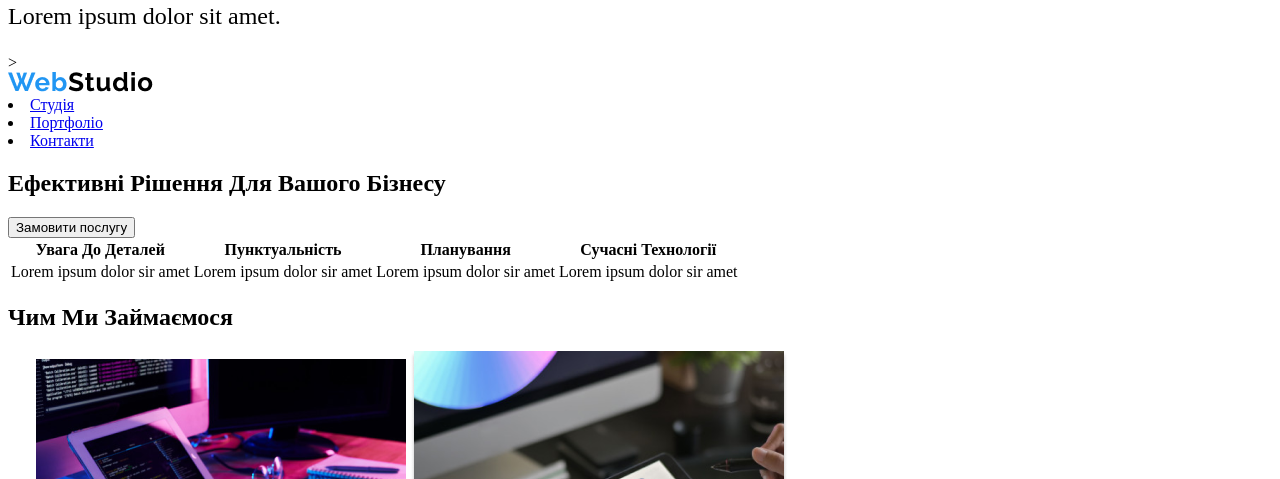
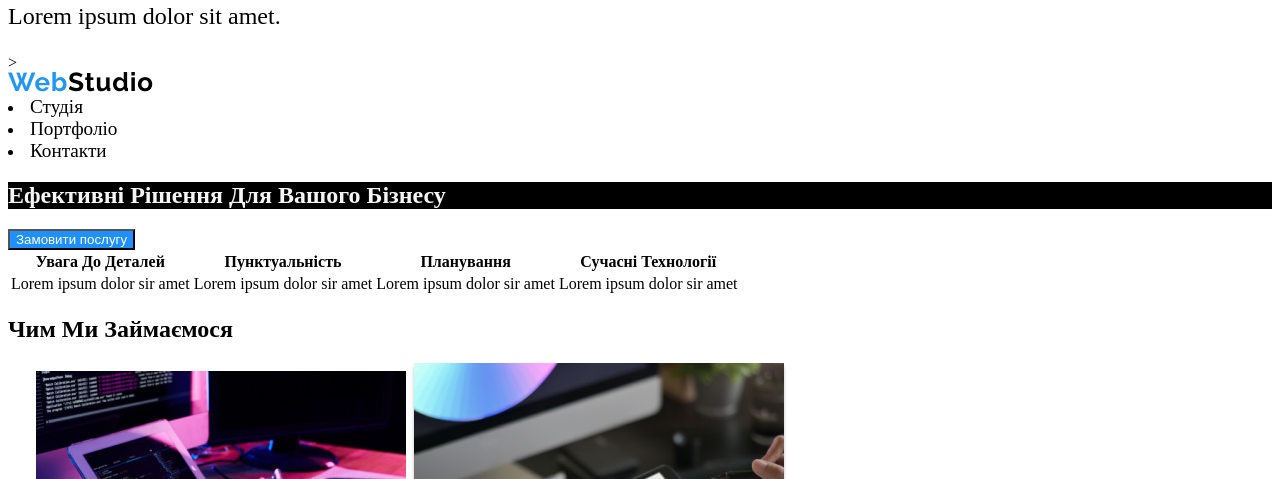
Before and after one commit to Sigma2228/7-Domashka, a plain HTML site: page index.html in a window 1280 px wide. Shown: the part 321-800 px from the top of the page. Drawn offline with Linux system fonts and the light colour scheme.

Commit message:
initial commit

```diff
--- a/index.html
+++ b/index.html
@@ -41,8 +41,8 @@
         <!--Завдання 2-->>
       <header>
         <logo><img src="WebStudio (1).png" alt="#"></logo>
-        <nav>
-            <li><a href="index.html">Студія</a></li>
+        <nav class="link">
+            <li><a href="index.html#">Студія</a></li>
             <li><a href="index.html#">Портфоліо</a></li>
             <li><a href="index.html#">Контакти</a></li>
         </nav>
--- a/main.css
+++ b/main.css
@@ -1,6 +1,10 @@
 a[href="https://www.youtube.com/"] {color: red;}
 a[href="https://validator.w3.org/"] {color: red;}
 p {font-size: 24px;}
+.link a {color: black;text-decoration: none;font-size: larger;}
+.link a:hover {color: dodgerblue;}
+.text {color: whitesmoke;background-color:black;font-size: 900}
+.button {color: white;background-color: dodgerblue;}
 footer {background-color: black;}
 footer address:nth-child(2) {color: white;}
 footer tel:nth-child(3) {color: white;}
```
